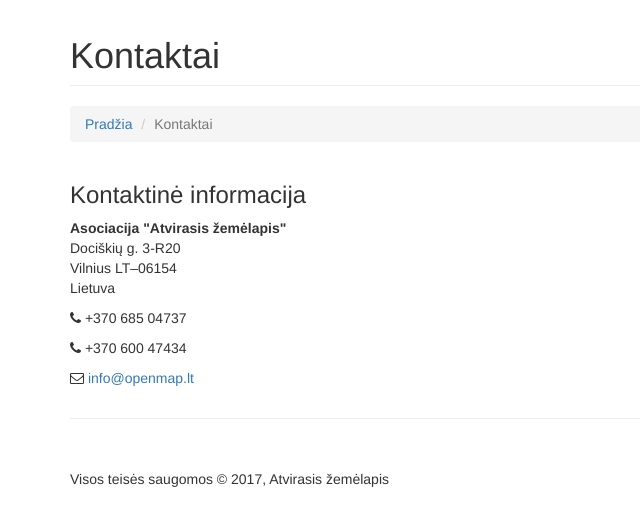
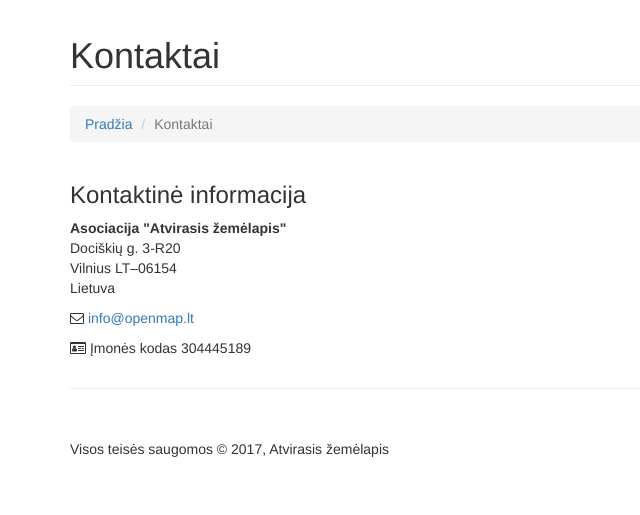
Before and after one commit to openmaplt/openmaplt.github.io, a Jekyll site: the page built from contact.html, in a window 1280 px wide, cut to the strip 154-669 px from the top of the page. Shown: the whole strip, without its empty margins (0-640 px from the left). Built offline with Jekyll 4.4.1, drawn with Linux system fonts in a browser that asks for light colours.

Commit message:
Conflicts: 	members/request.html

```diff
--- a/_includes/navigation.html
+++ b/_includes/navigation.html
@@ -1,5 +1,5 @@
 <!-- Navigation -->
-<nav class="navbar navbar-inverse navbar-fixed-top" role="navigation">
+<nav class="navbar navbar-inverse navbar-fixed-top">
     <div class="container">
         <!-- Brand and toggle get grouped for better mobile display -->
         <div class="navbar-header">
--- a/contact.html
+++ b/contact.html
@@ -24,10 +24,10 @@
         <p>
             <b>Asociacija "Atvirasis žemėlapis"</b><br>Dociškių g. 3-R20<br>Vilnius LT–06154<br>Lietuva<br>
         </p>
-        <p><i class="fa fa-phone"></i> +370 685 04737</p>
-        <p><i class="fa fa-phone"></i> +370 600 47434</p>
-        <p><i class="fa fa-envelope-o"></i> <a href="mailto:info@openmap.lt">info@openmap.lt</a>
-        </p>
+        <!--p><i class="fa fa-phone"></i> +370 685 04737</p-->
+        <!--p><i class="fa fa-phone"></i> +370 600 47434</p-->
+        <p><i class="fa fa-envelope-o"></i> <a href="mailto:info@openmap.lt">info@openmap.lt</a></p>
+        <p><i class="fa fa-id-card-o"></i> Įmonės kodas 304445189</p>
     </div>
 </div>
 <!-- /.row -->
--- a/index.html
+++ b/index.html
@@ -21,7 +21,7 @@
         <img class="img-responsive" src="/images/book.jpg" alt="">
     </div>
 </div>
-<p/>
+<!--p/-->
 <div class="row">
     <div class="col-lg-12">
         <h2 class="page-header">Mūsų tikslai</h2>
--- a/members/request.html
+++ b/members/request.html
@@ -43,7 +43,7 @@
     <p>Pasirašius gausite pranešimą, kad dokumentas sėkmingai pasirašytas.</p>
     <p>Spauskite mygtuką „Atsisiųsti“, kad atsisiųstumėte jau <b>pasirašytą</b> dokumentą (pdf). Nesupainiokite su pradiniu pdf failu, kurį jūs sukūrėte.</p>
     <p><img src="/members/gosign5.png" alt="Pasirašyto dokumento atsisiuntimas" /></p>
-    <p>Gautą pasirašytą pdf failą siųskite adresu <a href="naryste@openmap.lt">naryste@openmap.lt</a></p>
+    <p>Gautą pasirašytą pdf failą siųskite adresu <a href="mailto:naryste@openmap.lt">naryste@openmap.lt</a></p>
     <p>Narystę tvarkantis žmogus toje pačioje gosign sistemoje patikrins, kas pasirašė atsiųstą dokumentą. Būsite įrašytas į asociacijos „Atvirasis žemėlapis“ narių sąrašą ir gausite apie tai elektroninį laišką tuo pačiu adresu, iš kurio siuntėte pdf failą.</p>
     <p>Sąraše bus laikoma tik: vardas, pavardė, įrašymo į sąrašą data.</p>
     <p>Sąrašą bet kuris narys galės pasižiūrėti asociacijos narių susitikimų metų arba paprašius. T.y. viešai (asociacijos svetainėje) sąrašas skelbiamas <b>nebus</b>.</p>
```
